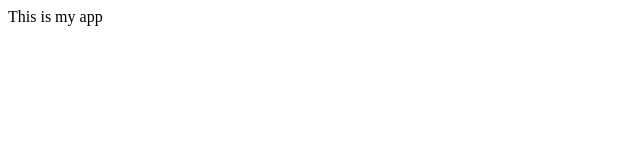
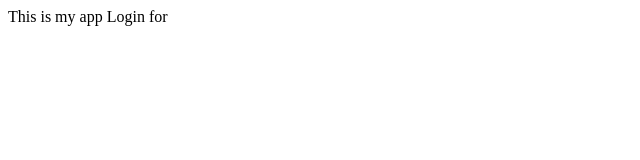
Before and after one commit to NabheetCloud/mysampleapp, a plain HTML site: page index.html in a window 1280 px wide. Shown: the full height of the page, 0-640 px from the left. Drawn offline with Linux system fonts and the light colour scheme.

Commit message:
login form

```diff
--- /dev/null
+++ b/dir2/2.js
@@ -0,0 +1 @@
+console.log(2);
--- a/index.html
+++ b/index.html
@@ -1,4 +1,6 @@
 <!doctype html>
 <head><title>My app</title></head>
-<body>This is my app </body>
+<body>This is my app
+
+Login for  </body>
 </html>
```
Also changed, not shown: login.html (added, +1 -0 lines), log.txt (added).
